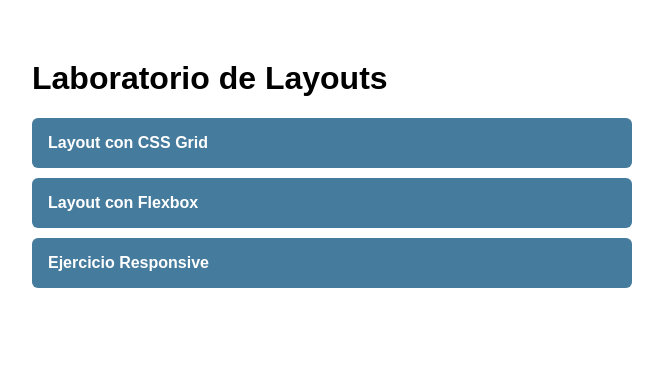
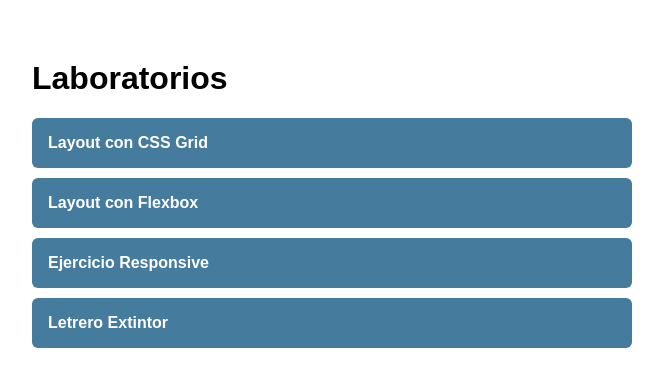
Before and after one commit to CristhianBe/Projects, a plain HTML site: page index.html in a window 1280 px wide. Shown: the whole page, without its empty margins (308-971 px from the left). Drawn offline with Linux system fonts and the light colour scheme.

Commit message:
Agregar enlace al letrero de extintor

```diff
--- a/index.html
+++ b/index.html
@@ -12,9 +12,10 @@
   </style>
 </head>
 <body>
-  <h1>Laboratorio de Layouts</h1>
+  <h1>Laboratorios</h1>
   <a href="layout-grid/">Layout con CSS Grid</a>
   <a href="layout-flexbox/">Layout con Flexbox</a>
   <a href="ejercicio-responsive/">Ejercicio Responsive</a>
+  <a href="extintor/">Letrero Extintor</a>
 </body>
 </html>
```
